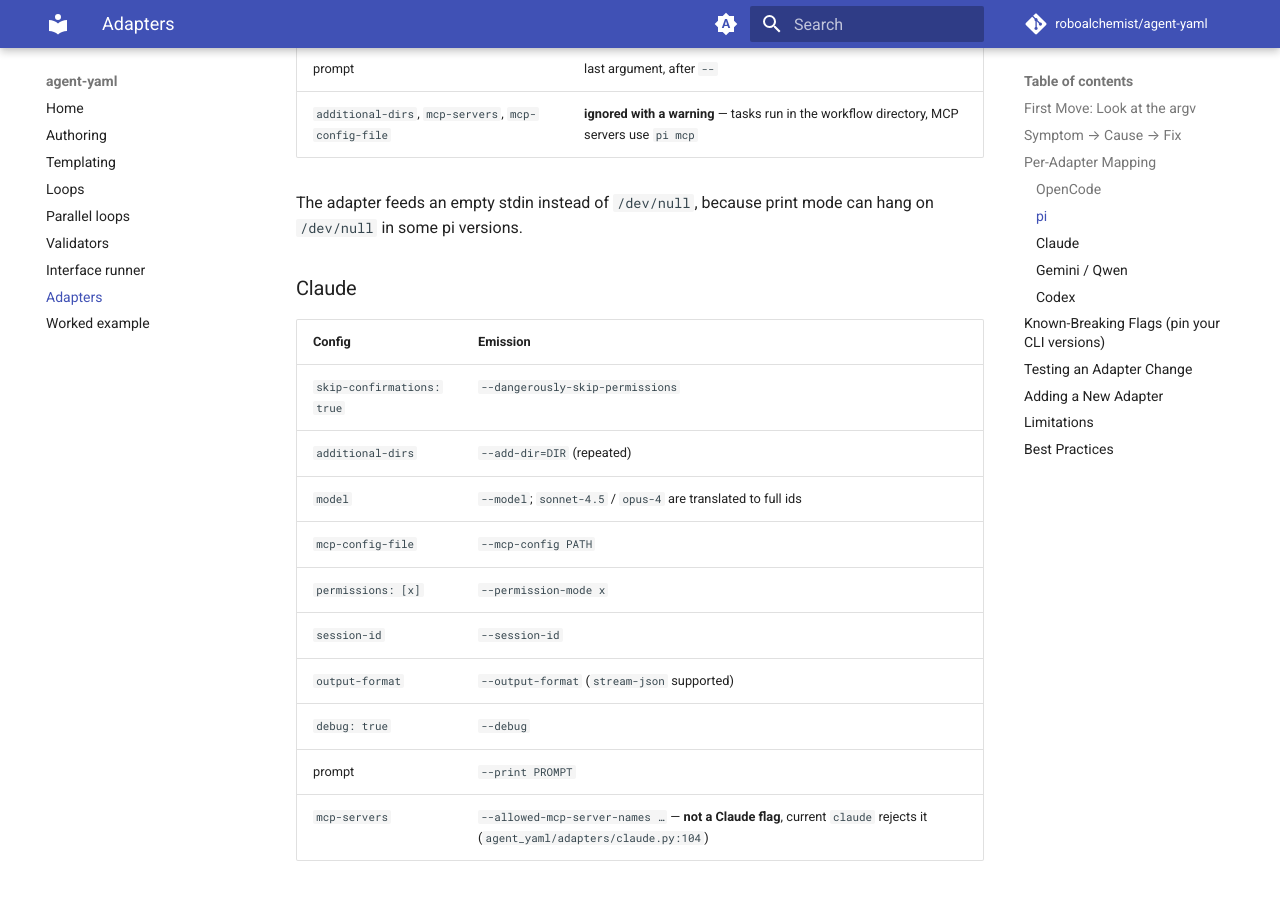
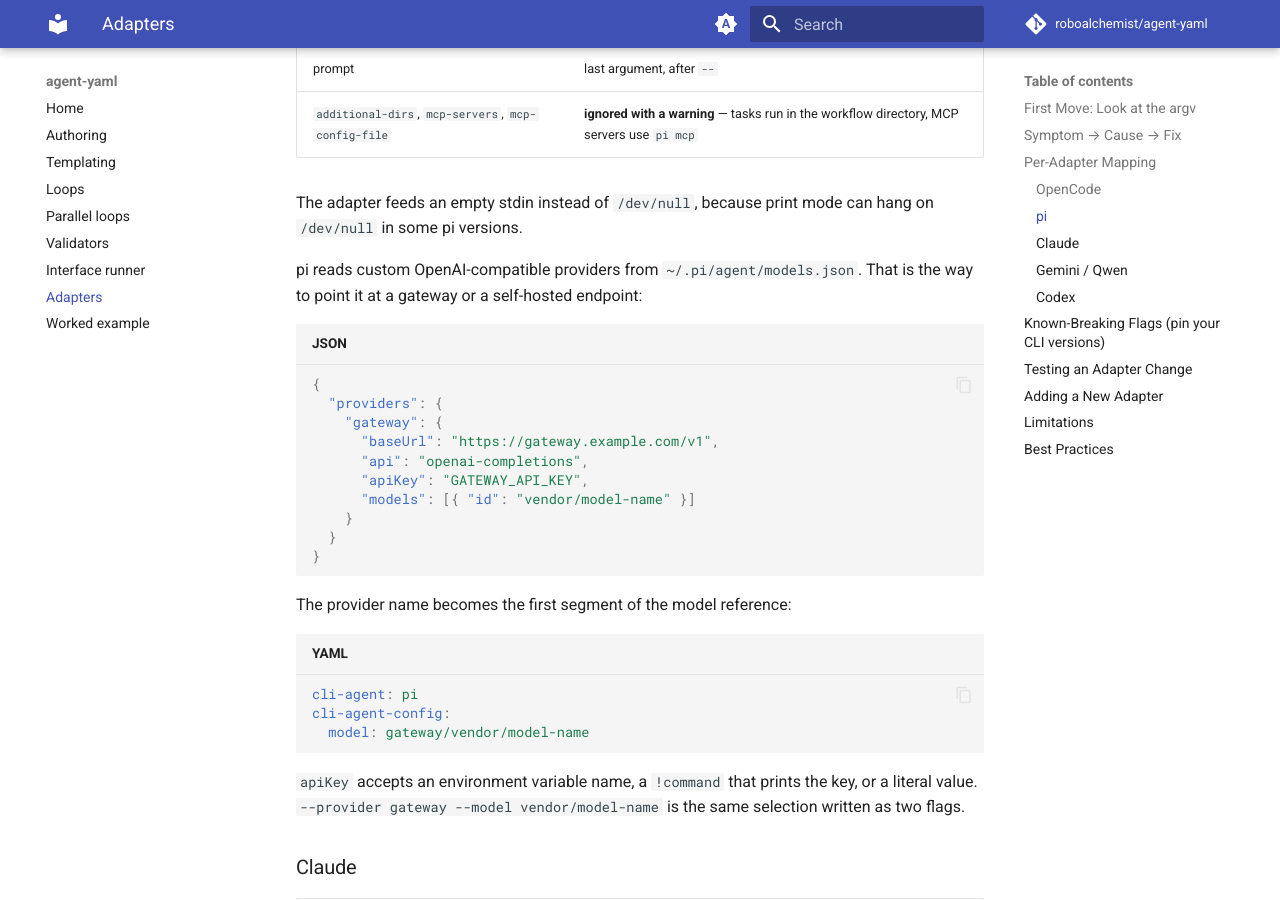
Before and after one commit to roboalchemist/agent-yaml, an MkDocs documentation site: the page built from docs/ADAPTER_TROUBLESHOOTING.md, in a window 1280 px wide and 900 px high, scrolled down 3378 px. Built offline with MkDocs 1.6.1 and Material for MkDocs 9.7.7, drawn with Linux system fonts in a browser that asks for light colours; comment, search, counter and statistics services are not loaded.

Commit message:
docs: document custom OpenAI-compatible providers for pi

````diff
--- a/docs/ADAPTER_TROUBLESHOOTING.md
+++ b/docs/ADAPTER_TROUBLESHOOTING.md
@@ -84,6 +84,33 @@ Requires OpenCode v2.x (`--standalone`/`--auto` do not exist in v1).
 
 The adapter feeds an empty stdin instead of `/dev/null`, because print mode can hang on `/dev/null`
 in some pi versions.
+
+pi reads custom OpenAI-compatible providers from `~/.pi/agent/models.json`. That is the way to point
+it at a gateway or a self-hosted endpoint:
+
+```json
+{
+  "providers": {
+    "gateway": {
+      "baseUrl": "https://gateway.example.com/v1",
+      "api": "openai-completions",
+      "apiKey": "GATEWAY_API_KEY",
+      "models": [{ "id": "vendor/model-name" }]
+    }
+  }
+}
+```
+
+The provider name becomes the first segment of the model reference:
+
+```yaml
+cli-agent: pi
+cli-agent-config:
+  model: gateway/vendor/model-name
+```
+
+`apiKey` accepts an environment variable name, a `!command` that prints the key, or a literal value.
+`--provider gateway --model vendor/model-name` is the same selection written as two flags.
 
 ### Claude
 
````
